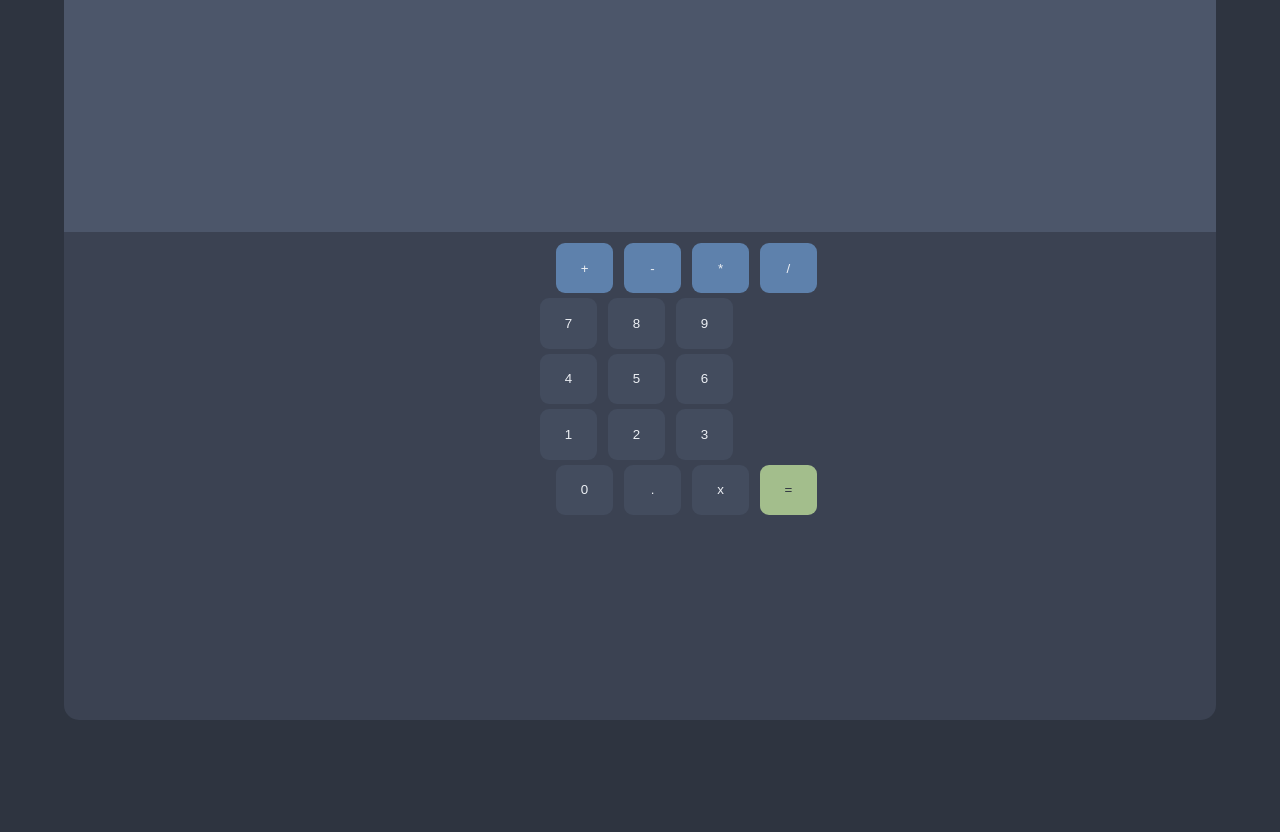
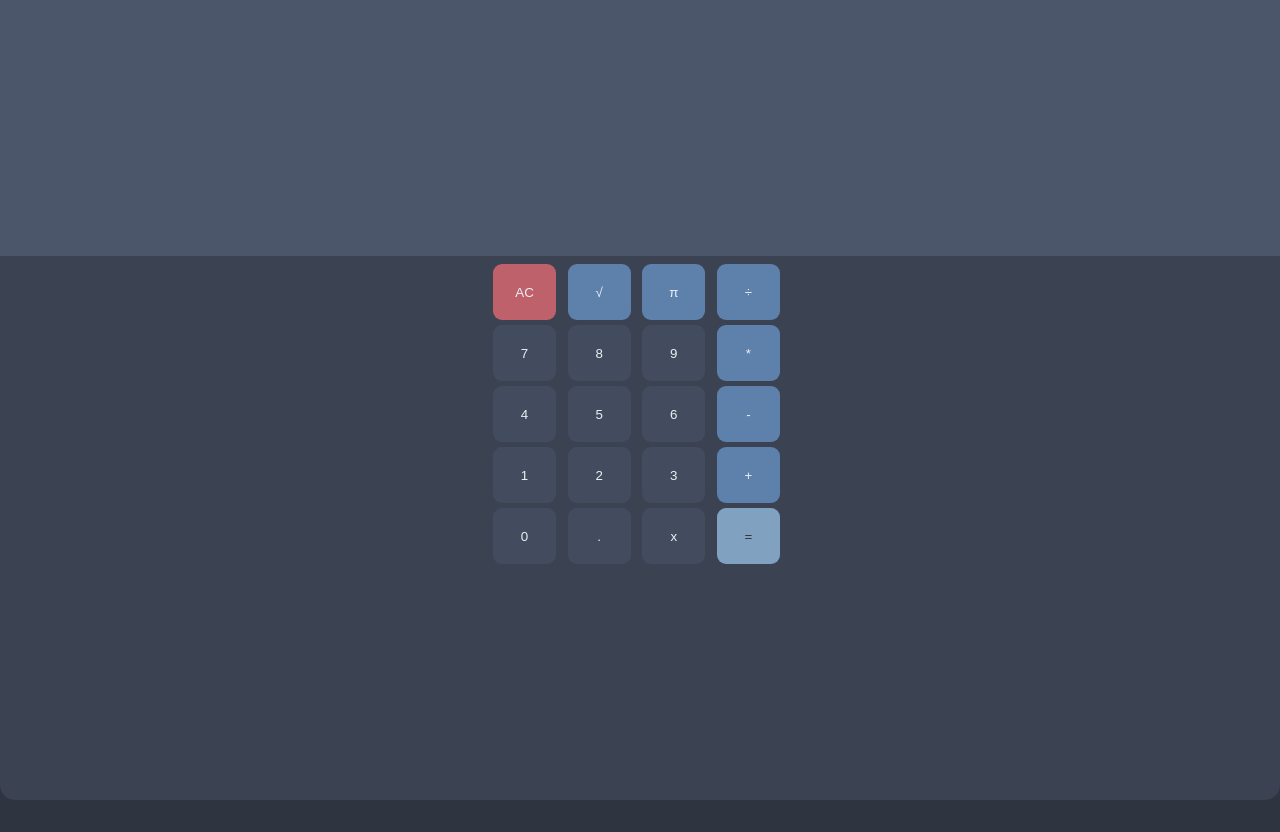
Before and after one commit to Darth-Ness/Calculator, a plain HTML site: page index.html in a window 1280 px wide. Before the commit the page ends 800 px from the top, so only its background shows below. Drawn offline with Linux system fonts and the light colour scheme.

Commit message:
Enhancement: Majorly improve UI and functionatly

```diff
--- a/index.html
+++ b/index.html
@@ -1,33 +1,33 @@
 <link rel="stylesheet" href="aqua.css">
 <meta name="viewport" content="width=device-width, initial-scale=1 ">
 <center>
-<div id="app" class="bgGray2 h9 w9 center" >
+<div id="app" class="bgGray2 h10 w10">
     <div id="display" class="bgGray4 p1 h3 fsize6"></div>
-    <div class="p3 h7">
-        <div id="bottomRow">
-        <button class="bgBlue4" onclick="add('+')">+</button>
-        <button class="bgBlue4" onclick="add('-')">-</button>
-        <button class="bgBlue4" onclick="add('*')">*</button>
-        <button class="bgBlue4" onclick="add('/')">/</button><br>
-        </div>
+    <div class="p1 h7">
+        <button class="bgRed"   onclick="clearScreen()">AC</button>
+        <button class="bgBlue4" onclick="root()">√</button>
+        <button class="bgBlue4" onclick="add('3.141592653589793')">π</button>
+        <button class="bgBlue4" onclick="add('/')">÷</button><br>
 
         <button onclick="add('7')">7</button>
         <button onclick="add('8')">8</button>
-        <button onclick="add('9')">9</button><br>
+        <button onclick="add('9')">9</button>
+        <button class="bgBlue4" onclick="add('*')">*</button><br>
 
         <button onclick="add('4')">4</button>
         <button onclick="add('5')">5</button>
-        <button onclick="add('6')">6</button><br>
+        <button onclick="add('6')">6</button>
+        <button class="bgBlue4" onclick="add('-')">-</button><br>
 
         <button onclick="add('1')">1</button>
         <button onclick="add('2')">2</button>
-        <button onclick="add('3')">3</button><br>
-    <div id="bottomRow">
+        <button onclick="add('3')">3</button>
+        <button class="bgBlue4" onclick="add('+')">+</button><br>
+
         <button onclick="add('0')">0</button>
         <button onclick="add('.')">.</button>
-        <button onclick="clear()">x</button>
-        <button class="bgGreen gray" onclick="calculate()">=</button>
-    </div>
+        <button onclick="deleteLastChar()">x</button>
+        <button class="bgBlue3 gray" onclick="calculate()">=</button>
     </div>
 </div>
 <script src="main.js"></script>
--- a/main.js
+++ b/main.js
@@ -1,5 +1,10 @@
 var toCalculate = "";
-var display = document.getElementById('display')
+var display = document.getElementById('display');
+function clearScreen() {
+    toCalculate = "";
+    display.innerHTML = "";
+    console.log(display.innerHTML);
+}
 function calculate() {
     display.innerHTML = eval(toCalculate);
     toCalculate = "";
@@ -8,7 +13,11 @@ function add(char){
     toCalculate+=char;
     display.innerHTML = toCalculate;
 }
-function clear() {
-    toCalculate = "";
-    display.innerHTML = "";
+function deleteLastChar() {
+    toCalculate = toCalculate.slice(0,toCalculate.length-1);
+    display.innerHTML = toCalculate;
 }
+function root() {
+    display.innerHTML = Math.sqrt(display.innerHTML);
+    toCalculate = display.innerHTML;
+}
```
